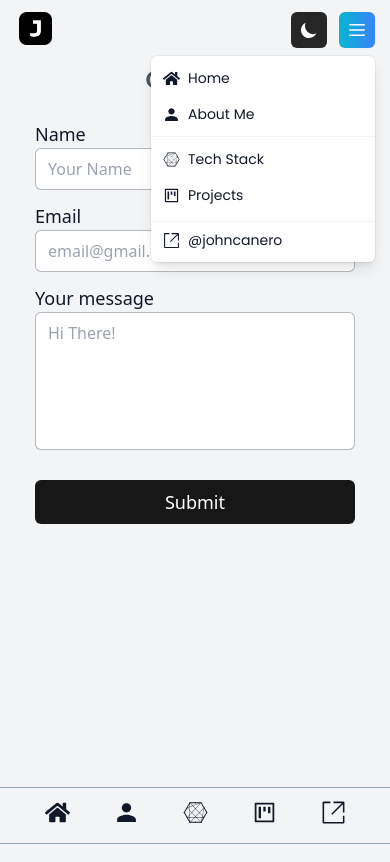
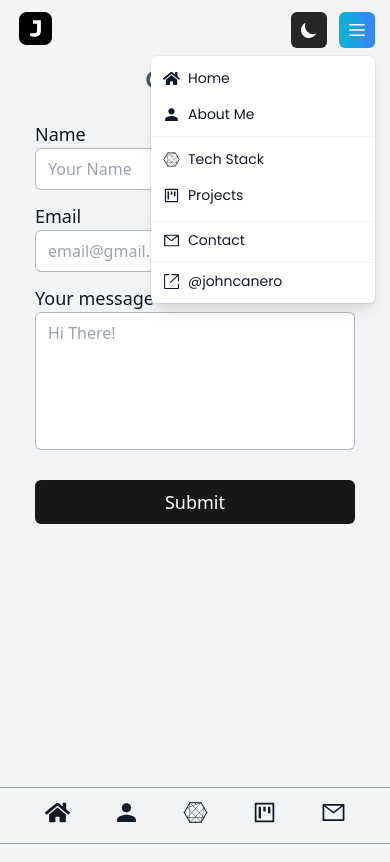
Before and after one commit to johncanero/johncanero-website, a Next.js app: page /contact in a window 390 px wide. Both pictures are taken after a click on the button 357 px from the left and 30 px from the top of the page. Shown: the top 862 px of the page. Built offline with nearby package versions, Linux system fonts and the light colour scheme.

Commit message:
Add Contact to Mobile

```diff
--- a/components/MenuDropdown.tsx
+++ b/components/MenuDropdown.tsx
@@ -12,6 +12,7 @@ import { IoMdPerson } from "@react-icons/all-files/io/IoMdPerson";
 import { VscLinkExternal } from "@react-icons/all-files/vsc/VscLinkExternal";
 import { FaConnectdevelop } from "@react-icons/all-files/fa/FaConnectdevelop";
 import { AiOutlineProject } from "@react-icons/all-files/ai/AiOutlineProject";
+import { AiOutlineMail } from "@react-icons/all-files/ai/AiOutlineMail";
 
 const MenuDropdown = () => {
   const { systemTheme, theme, setTheme } = useTheme();
@@ -29,12 +30,12 @@ const MenuDropdown = () => {
     if (currentTheme === "dark") {
       return (
         <Button
-          className="bg-gray-200 dark:bg-neutral-900 mr-3"
+          className="mr-3 bg-gray-200 dark:bg-neutral-900"
           onClick={() => setTheme("light")}
         >
           <svg
             xmlns="http://www.w3.org/2000/svg"
-            className="h-5 w-5"
+            className="w-5 h-5"
             viewBox="0 0 20 20"
             fill="currentColor"
           >
@@ -49,12 +50,12 @@ const MenuDropdown = () => {
     } else {
       return (
         <Button
-          className="bg-neutral-800 text-white mr-3"
+          className="mr-3 text-white bg-neutral-800"
           onClick={() => setTheme("dark")}
         >
           <svg
             xmlns="http://www.w3.org/2000/svg"
-            className="h-5 w-5"
+            className="w-5 h-5"
             viewBox="0 0 20 20"
             fill="currentColor"
           >
@@ -67,11 +68,17 @@ const MenuDropdown = () => {
 
   return (
     // Mobile Visiblity
-    <div className="flex justify-between md:hidden top-16 w-96 mt-3 text-right">
+    <div className="flex justify-between mt-3 text-right md:hidden top-16 w-96">
       {/* Image */}
       <Link rel="noopener noreferrer" href="/">
         <div>
-          <Image src="/images/letterJ.png" width={33} height={33} alt="jLogo" className="animate__animated animate__fadeIn" />
+          <Image
+            src="/images/letterJ.png"
+            width={33}
+            height={33}
+            alt="jLogo"
+            className="animate__animated animate__fadeIn"
+          />
         </div>
       </Link>
       {/* Dark Mode and Toggle */}
@@ -79,8 +86,8 @@ const MenuDropdown = () => {
         {renderThemeChanger()}
         <Menu as="div" className="relative inline-block text-left mr-7">
           <div>
-            <Menu.Button className="inline-flex w-full justify-center rounded-md bg-gradient-to-r from-cyan-500 to-blue-500 px-2 py-2 text-sm font-medium text-white focus:outline-none focus-visible:ring-2 focus-visible:ring-white">
-              <Bars3Icon className="h-5 w-5 text-white" aria-hidden="true" />
+            <Menu.Button className="inline-flex justify-center w-full px-2 py-2 text-sm font-medium text-white rounded-md bg-gradient-to-r from-cyan-500 to-blue-500 focus:outline-none focus-visible:ring-2 focus-visible:ring-white">
+              <Bars3Icon className="w-5 h-5 text-white" aria-hidden="true" />
             </Menu.Button>
           </div>
           <Transition
@@ -92,7 +99,7 @@ const MenuDropdown = () => {
             leaveFrom="transform opacity-100 scale-100"
             leaveTo="transform opacity-0 scale-95"
           >
-            <Menu.Items className="absolute right-0 mt-2 w-56 origin-top-right divide-y divide-gray-100 rounded-md bg-white shadow-lg ring-1 ring-black ring-opacity-5 focus:outline-none">
+            <Menu.Items className="absolute right-0 w-56 mt-2 origin-top-right bg-white divide-y divide-gray-100 rounded-md shadow-lg ring-1 ring-black ring-opacity-5 focus:outline-none">
               {/* Home and About Section */}
               <div className="px-1 py-1 ">
                 <Menu.Item>
@@ -158,7 +165,29 @@ const MenuDropdown = () => {
                 </Menu.Item>
               </div>
 
-              {/* Create a New Section */}
+              {/* Contact */}
+              <div className="px-1 py-1 pb-2">
+                <Menu.Item>
+                  {({ active }) => (
+                    <Link
+                      // target="_blank"
+                      rel="noopener noreferrer"
+                      href="/contact"
+                    >
+                      <button
+                        className={`${
+                          active ? "bg-violet-500 text-white" : "text-gray-900"
+                        } group flex w-72 items-center rounded-md px-2 py-1 text-sm font-Poppins`}
+                      >
+                        <AiOutlineMail size={17} />{" "}
+                        <span className="ml-2">Contact</span>
+                      </button>
+                    </Link>
+                  )}
+                </Menu.Item>
+              </div>
+
+              {/* Bio Link */}
               <div className="px-1 py-1 pb-2">
                 <Menu.Item>
                   {({ active }) => (
--- a/sections/Header.tsx
+++ b/sections/Header.tsx
@@ -29,12 +29,12 @@ const Header = () => {
     if (currentTheme === "light") {
       return (
         <Button
-          className="bg-neutral-800 text-white"
+          className="text-white bg-neutral-800"
           onClick={() => setTheme("dark")}
         >
           <svg
             xmlns="http://www.w3.org/2000/svg"
-            className="h-5 w-5"
+            className="w-5 h-5"
             viewBox="0 0 20 20"
             fill="currentColor"
           >
@@ -50,7 +50,7 @@ const Header = () => {
         >
           <svg
             xmlns="http://www.w3.org/2000/svg"
-            className="h-5 w-5"
+            className="w-5 h-5"
             viewBox="0 0 20 20"
             fill="currentColor"
           >
@@ -68,9 +68,9 @@ const Header = () => {
   return (
     <div>
       <div className="hidden md:block">
-        <header className="h-20 flex items-center justify-between">
+        <header className="flex items-center justify-between h-20">
           <div className="">
-            <ul className="flex gap-5 md:gap-7 text-sm">
+            <ul className="flex gap-5 text-sm md:gap-7">
               <Link rel="noopener noreferrer" href="/">
                 <Image
                   src="/images/letterJ.png"
@@ -85,7 +85,7 @@ const Header = () => {
               <Link
                 rel="noopener noreferrer"
                 href="/"
-                className="font-semibold text-gray-600 dark:text-gray-300 border-b-2 border-transparent hover:border-gray-600 dark:hover:border-gray-300"
+                className="font-semibold text-gray-600 border-b-2 border-transparent dark:text-gray-300 hover:border-gray-600 dark:hover:border-gray-300"
               >
                 <FaHome size={23} className="ml-2" />
                 Home
@@ -94,7 +94,7 @@ const Header = () => {
               <Link
                 rel="noopener noreferrer"
                 href="/about"
-                className="font-semibold text-gray-600 dark:text-gray-300 hover:text-gray-800 border-b-2 border-transparent hover:border-gray-600 dark:hover:border-gray-300"
+                className="font-semibold text-gray-600 border-b-2 border-transparent dark:text-gray-300 hover:text-gray-800 hover:border-gray-600 dark:hover:border-gray-300"
               >
                 <IoMdPerson size={23} className="ml-5" />
                 About Me
@@ -103,7 +103,7 @@ const Header = () => {
               <Link
                 rel="noopener noreferrer"
                 href="/techstack"
-                className="font-semibold text-gray-600 dark:text-gray-300 hover:text-gray-800 border-b-2 border-transparent hover:border-gray-600 dark:hover:border-gray-300"
+                className="font-semibold text-gray-600 border-b-2 border-transparent dark:text-gray-300 hover:text-gray-800 hover:border-gray-600 dark:hover:border-gray-300"
               >
                 <FaConnectdevelop size={23} className="ml-5" />
                 Tech Stack
@@ -112,7 +112,7 @@ const Header = () => {
               <Link
                 rel="noopener noreferrer"
                 href="/projects"
-                className="font-semibold text-gray-600 dark:text-gray-300 hover:text-gray-800 border-b-2 border-transparent hover:border-gray-600 dark:hover:border-gray-300"
+                className="font-semibold text-gray-600 border-b-2 border-transparent dark:text-gray-300 hover:text-gray-800 hover:border-gray-600 dark:hover:border-gray-300"
               >
                 <AiOutlineProject size={23} className="ml-3" />
                 Projects
@@ -121,7 +121,7 @@ const Header = () => {
               <Link
                 rel="noopener noreferrer"
                 href="/contact"
-                className="font-semibold text-gray-600 dark:text-gray-300 hover:text-gray-800 border-b-2 border-transparent hover:border-gray-600 dark:hover:border-gray-300"
+                className="font-semibold text-gray-600 border-b-2 border-transparent dark:text-gray-300 hover:text-gray-800 hover:border-gray-600 dark:hover:border-gray-300"
               >
                 <AiOutlineMail size={23} className="ml-3" />
                 Contact
@@ -134,7 +134,7 @@ const Header = () => {
               // target="_blank"
               rel="noopener noreferrer"
               href="https://bio.link/johncanero"
-              className="flex mt-1 mr-4 font-Poppis font-semibold text-gray-600 hover:text-gray-800 animate__animated animate__bounceInDown"
+              className="flex mt-1 mr-4 font-semibold text-gray-600 font-Poppis hover:text-gray-800 animate__animated animate__bounceInDown"
             >
               @johncanero
             </Link>
--- a/sections/MobileFooterButtons.tsx
+++ b/sections/MobileFooterButtons.tsx
@@ -3,14 +3,14 @@ import Link from "next/link";
 // Icons
 import { FaHome } from "@react-icons/all-files/fa/FaHome";
 import { IoMdPerson } from "@react-icons/all-files/io/IoMdPerson";
-import { VscLinkExternal } from "@react-icons/all-files/vsc/VscLinkExternal";
 import { FaConnectdevelop } from "@react-icons/all-files/fa/FaConnectdevelop";
 import { AiOutlineProject } from "@react-icons/all-files/ai/AiOutlineProject";
+import { AiOutlineMail } from "@react-icons/all-files/ai/AiOutlineMail";
 
 const MobileFooterButtons = () => {
   return (
     <div>
-      <div className="flex justify-center fixed bottom-0 left-0 w-screen bg-gray-100 dark:bg-black  text-center gap-11 border border-t-1 border-slate-400 dark:border-slate-700 border-x-0 py-3 md:hidden ">
+      <div className="fixed bottom-0 left-0 flex justify-center w-screen py-3 text-center bg-gray-100 border dark:bg-black gap-11 border-t-1 border-slate-400 dark:border-slate-700 border-x-0 md:hidden ">
         {/* Home */}
         <Link href="/" rel="noopener noreferrer">
           <button className=" hover:text-gray-800 dark:hover:text-gray-50">
@@ -39,10 +39,10 @@ const MobileFooterButtons = () => {
           </button>
         </Link>
 
-        {/* Bio Link*/}
-        <Link href="https://bio.link/johncanero" rel="noopener noreferrer">
+        {/* Contact */}
+        <Link href="/contact" rel="noopener noreferrer">
           <button className="hover:text-gray-800 dark:hover:text-gray-50">
-            <VscLinkExternal size={25} />
+            <AiOutlineMail size={25} />
           </button>
         </Link>
       </div>
```
